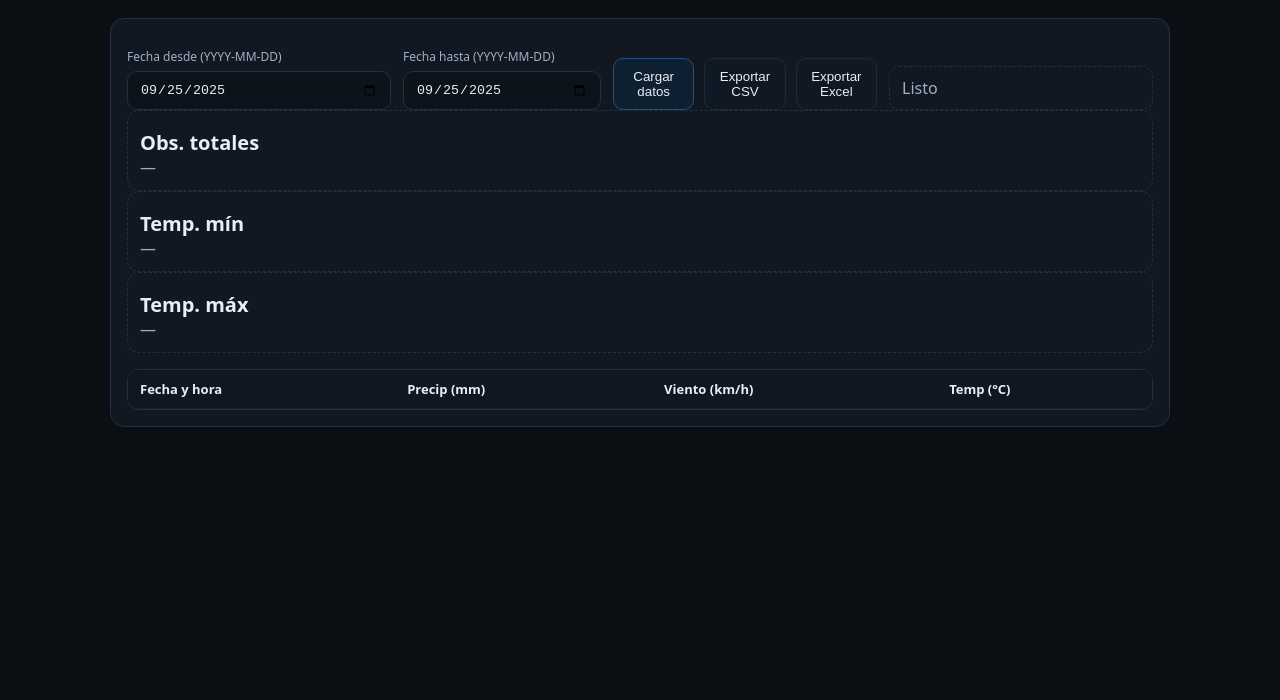
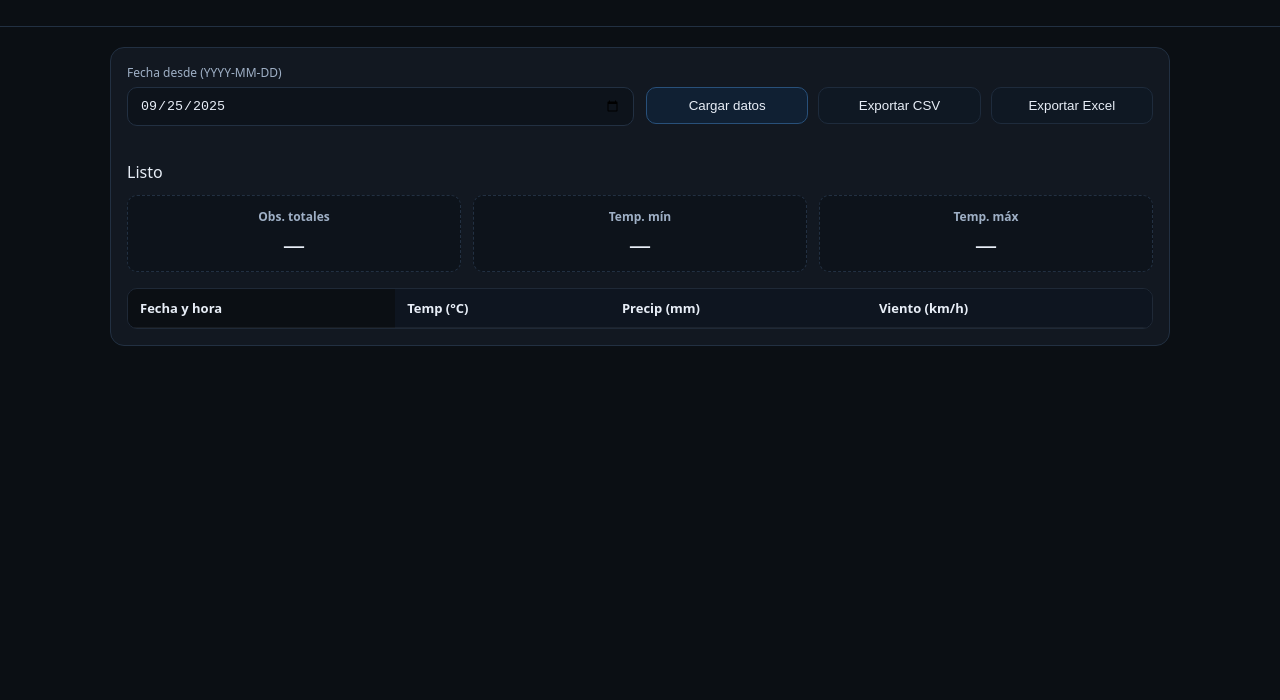
Before and after one commit to ortigosa1971/juan2, a website: page public/index.html in a window 1280 px wide. Shown: the part 100-800 px from the top of the page. Drawn offline with Linux system fonts and the light colour scheme.

Commit message:
Update index.html

```diff
--- a/public/index.html
+++ b/public/index.html
@@ -4,7 +4,71 @@
   <meta charset="utf-8"/>
   <meta name="viewport" content="width=device-width, initial-scale=1"/>
   <title>HISTORICO ALFARNATE</title>
-  <link rel="stylesheet" href="style.css"/>
+  <style>
+:root { --bg:#0b0f14; --card:#121821; --ink:#e8eef7; --muted:#9fb0c6; --accent:#6ec1ff; --line:#223042; }
+* { box-sizing: border-box; }
+body { margin:0; font-family: system-ui, sans-serif; background:var(--bg); color:var(--ink); }
+header { padding:20px; border-bottom:1px solid var(--line); text-align:center; }
+.wrap { max-width:1100px; margin:0 auto; padding:20px; }
+.card { background:var(--card); border:1px solid var(--line); border-radius:14px; padding:16px; }
+.form { display:grid; grid-template-columns: repeat(2, minmax(0,1fr)); gap:12px; margin-bottom:12px; }
+label { font-size:12px; color:var(--muted); display:block; margin-bottom:6px; }
+input, button { width:100%; padding:10px 12px; border-radius:10px; border:1px solid var(--line); background:#0d131b; color:var(--ink); }
+button { cursor:pointer; background:#0f1823; border-color:#1e2b3c; }
+button.primary { background:#102033; border-color:#28507a; }
+.row { display:flex; gap:10px; }
+.row > * { flex:1; }
+.kpigrid { display:grid; grid-template-columns: repeat(3, minmax(0,1fr)); gap:12px; margin-top:12px; }
+.kpi { background:#0d131b; border:1px dashed var(--line); padding:12px; border-radius:10px; text-align:center; }
+.kpi b { display:block; font-size:12px; color: var(--muted); }
+.kpi span { font-size:22px; display:block; margin-top:4px; }
+.table-shell { margin-top:16px; background:#0d131b; border-radius:12px; overflow:auto; }
+table { width:100%; border-collapse:collapse; }
+thead th { position:sticky; top:0; background:#101722; }
+th, td { border-bottom:1px solid #172333; text-align:left; padding:8px 10px; font-size:13px; }
+tr:hover td { background:#0f1621; }
+
+/* === Sticky header + first column === */
+.table-shell {
+  max-height: 80vh;
+  overflow: auto;
+  border: 1px solid #1f2937;
+  border-radius: 10px;
+}
+
+#dataTable {
+  border-collapse: separate;
+  border-spacing: 0;
+  width: 100%;
+}
+
+#dataTable thead th {
+  position: sticky;
+  top: 0;
+  z-index: 2;
+  background: #0e1520;
+}
+
+#dataTable th, #dataTable td {
+  padding: 10px 12px;
+  border-bottom: 1px solid rgba(255,255,255,0.06);
+}
+
+#dataTable tbody tr:nth-child(even) td {
+  background: rgba(255,255,255,0.02);
+}
+
+/* sticky first column */
+#dataTable thead th:first-child,
+#dataTable tbody td:first-child {
+  position: sticky;
+  left: 0;
+  background: #0b0f14;
+  z-index: 1;
+  box-shadow: 1px 0 0 rgba(255,255,255,0.06);
+}
+
+</style>
 </head>
 <body>
   <header><h1>HISTORICO ALFARNATE</h1></header>
@@ -15,10 +79,7 @@
           <label for="date">Fecha desde (YYYY-MM-DD)</label>
           <input id="date" type="date"/>
         </div>
-        <div>
-          <label for="endDate">Fecha hasta (YYYY-MM-DD)</label>
-          <input id="endDate" type="date"/>
-        </div>
+
         <div>
           <label>&nbsp;</label>
           <div class="row">
@@ -45,9 +106,9 @@
           <thead>
             <tr>
               <th>Fecha y hora</th>
+              <th>Temp (°C)</th>
               <th>Precip (mm)</th>
               <th>Viento (km/h)</th>
-              <th>Temp (°C)</th>
             </tr>
           </thead>
           <tbody></tbody>
```
